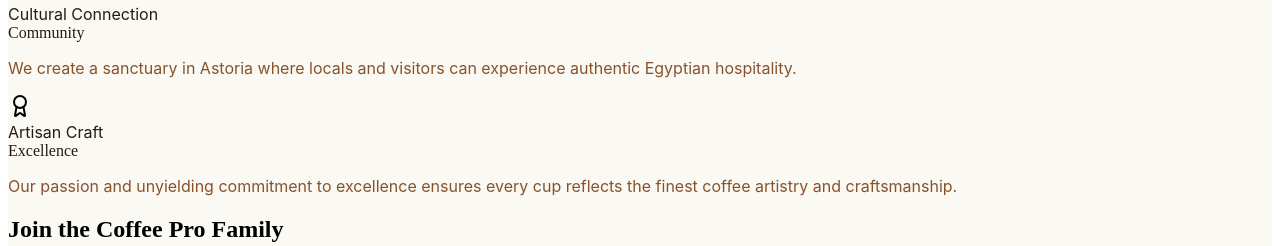
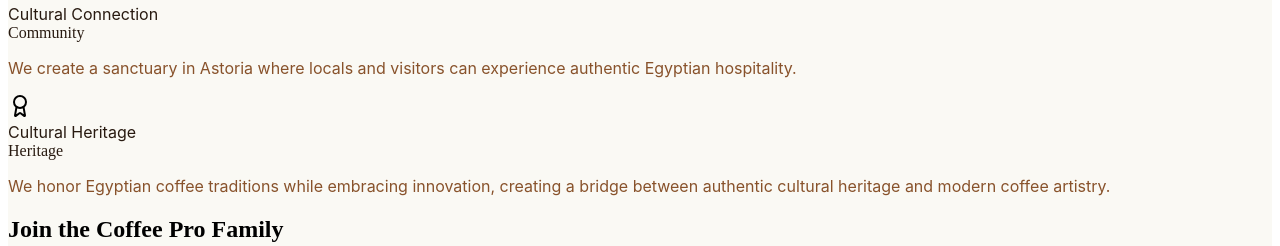
Before and after one commit to IvoireDigital2025/AstoriaCoffeeHousenew, a React (Vite) app in the folder client/: page /about in a window 1280 px wide. Shown: the part 2247-2493 px from the top of the page. Built offline with nearby package versions, Linux system fonts and the light colour scheme; what @shared/schema would draw is missing.

Commit message:
Update our core values to better reflect our brand's mission
Replaces the "Excellence" value with "Heritage" in the about page values section.

Replit-Commit-Author: Agent
Replit-Commit-Session-Id: 03ef248a-69b5-4394-a219-fcb4f580b9c4

```diff
--- a/client/src/pages/about.tsx
+++ b/client/src/pages/about.tsx
@@ -24,9 +24,9 @@ export default function About() {
     },
     {
       icon: Award,
-      title: "Excellence",
-      description: "Our passion and unyielding commitment to excellence ensures every cup reflects the finest coffee artistry and craftsmanship.",
-      badge: "Artisan Craft"
+      title: "Heritage",
+      description: "We honor Egyptian coffee traditions while embracing innovation, creating a bridge between authentic cultural heritage and modern coffee artistry.",
+      badge: "Cultural Heritage"
     }
   ];
 
```
